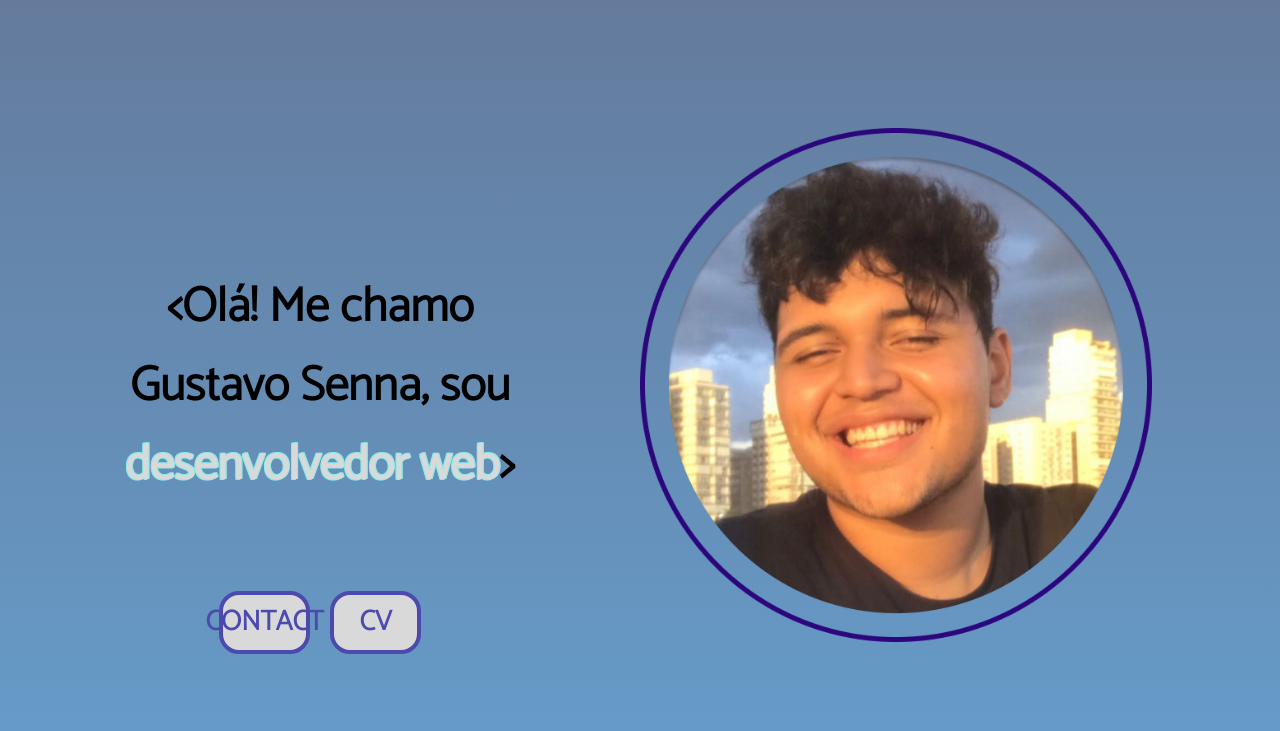
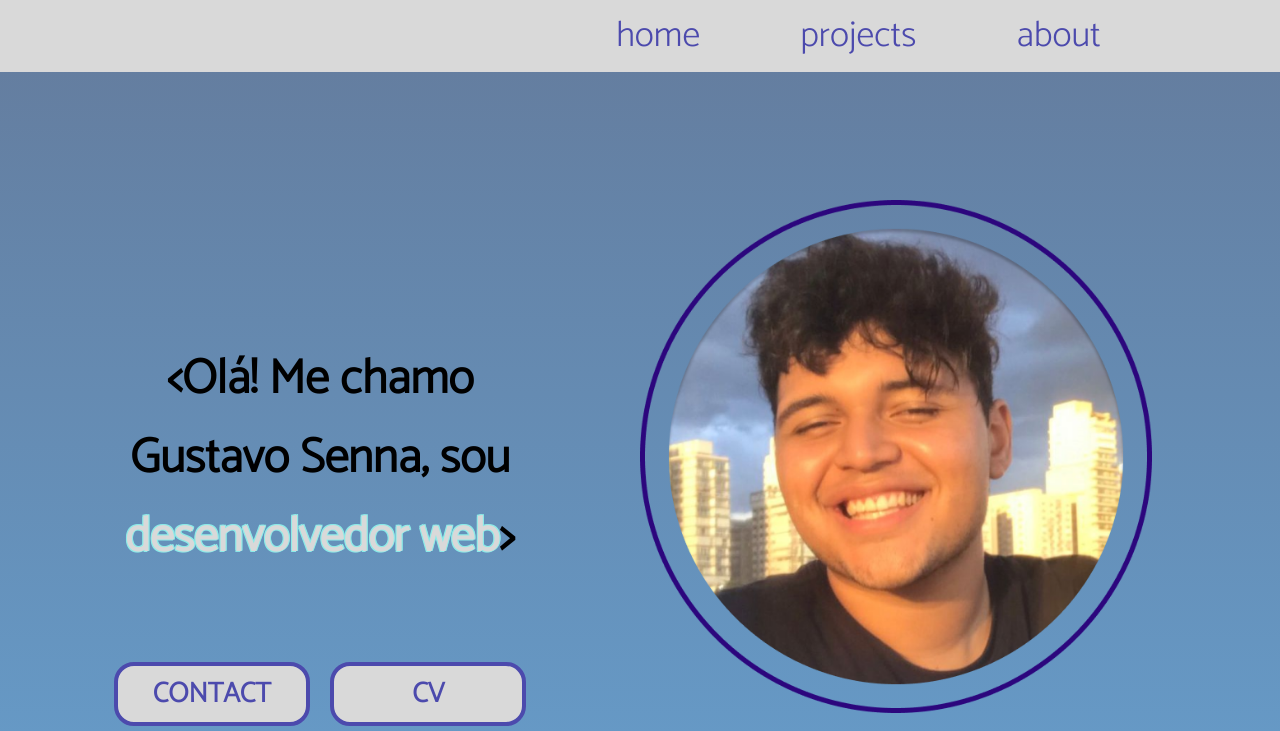
Before and after one commit to GDSOSenna/portfolio-v1, a plain HTML site: page index.html in a window 1280 px wide. Shown: the top 731 px of the page. Drawn offline with Linux system fonts and the light colour scheme.

Commit message:
cabeçalho, projects e about

```diff
--- a/index.html
+++ b/index.html
@@ -8,7 +8,13 @@
     <link rel="stylesheet" href="./styles/styles.css">
 </head>
 <body>
-    <header></header>
+    <header class="top">
+        <nav class="top-nav">
+            <a class="top-nav-home" href="index.html">home</a>
+            <a class="top-nav-projects" href="projects.html">projects</a>
+            <a class="top-nav-about" href="about.html">about</a>
+        </nav>
+    </header>
     <main class="showing">
         <section class="showing-content">
             <h1 class="showing-content-title">&ltOlá! Me chamo Gustavo Senna, sou <strong class="showing-content-strong">desenvolvedor web</strong>&gt;</h1>
--- a/styles/styles.css
+++ b/styles/styles.css
@@ -16,6 +16,52 @@
 *{
     margin: 0;
     padding: 0;
+}
+
+.top{
+
+    padding: 0.5% 14% 0.5% 2%;
+    text-align: center;
+    background-color: var(--color-2);
+    flex-direction: column;
+    justify-content: center;
+    text-decoration: none;
+
+}
+
+.top-nav{
+
+    display: flex;
+    justify-content: right;
+    width: 100%;
+    text-align: right;
+    gap: 100px;
+    font-size: 36px;
+    font-family: var(--font-1);
+    color: var(--color-5);
+    text-decoration: none;
+
+}
+
+.top-nav-home{
+
+    text-decoration: none;
+    font-family: var(--font-1);
+    color: var(--color-5);
+}
+
+.top-nav-projects{
+
+    text-decoration: none;
+    font-family: var(--font-1);
+    color: var(--color-5);
+}
+
+.top-nav-about{
+
+    text-decoration: none;
+    font-family: var(--font-1);
+    color: var(--color-5);
 }
 
 body{
@@ -80,7 +126,7 @@ body{
 
     display: flex;
     justify-content: center;
-    width: 20%;
+    width: 200px;
     text-decoration: none;
     font-family: var(--font-1);
     background-color:var(--color-2);
@@ -91,6 +137,7 @@ body{
     padding: 0.3rem 0;
     font-weight: 800;
     text-align: center;
+
 }
 
 .showing-content-contact:hover, .showing-content-pdf:hover{
@@ -111,7 +158,6 @@ body{
 .showing-content-link:hover{
 
     text-decoration: none;
-    -xpedu-transform: scale(1.3);
     -ms-transform: scale(1.3);
     transform: scale(1.1);
 }
```
Also changed, not shown: about.html (added), projects.html (added).
